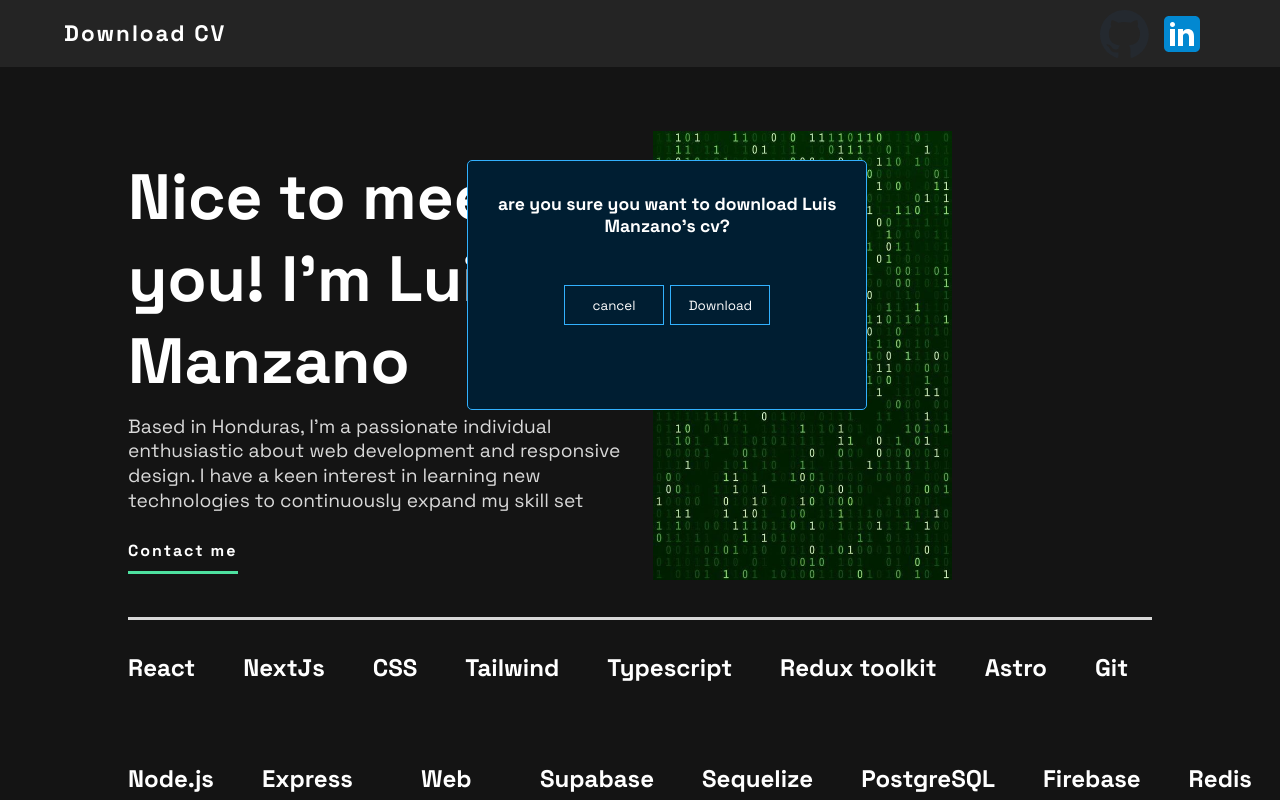
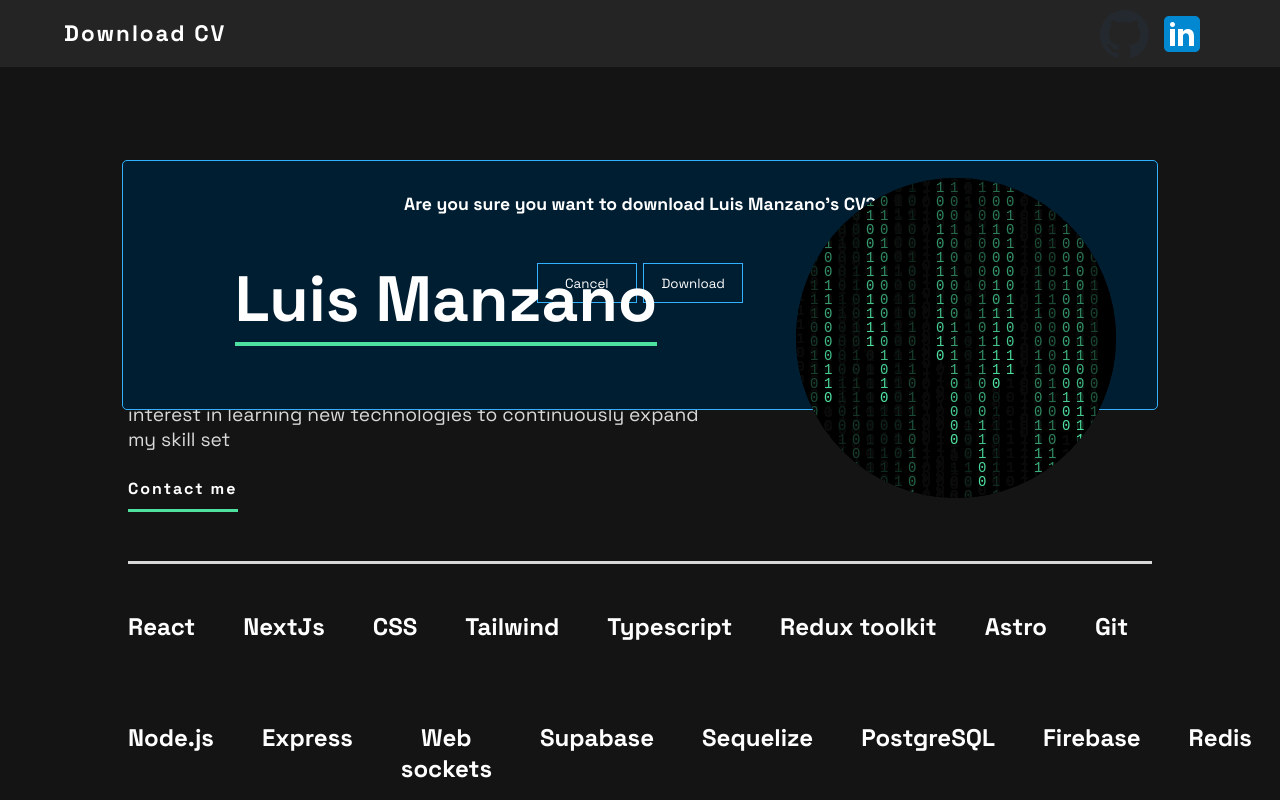
Before and after one commit to Luuiskame/portafolio, a React (Vite) app in the folder client/: page / in a window 1280 px wide. Both pictures are taken after a click on the element "Download CV". Shown: the top 800 px of the page. Built offline with nearby package versions, Linux system fonts and the light colour scheme.

Commit message:
feat: adding canvas at header and new styles for different screen sizes

```diff
--- a/client/src/Components/Header/Header.jsx
+++ b/client/src/Components/Header/Header.jsx
@@ -1,26 +1,95 @@
-import styles from "./Header.module.css";
-
-import mainImage from "../../assets/ProjectsPictures/main-picture-portafolio.jpg";
-
-// import cv from '../../assets/Luis-Manzano-CV.pdf'
-import { useState } from "react";
+import { useEffect, useRef } from "react"
+import styles from "./Header.module.css"
 
 const Header = () => {
+  const canvasRef = useRef(null)
+
+  useEffect(() => {
+    const canvas = canvasRef.current
+    if (!canvas) return
+
+    const ctx = canvas.getContext("2d")
+    if (!ctx) return
+
+    // Set canvas dimensions to match container
+    const resizeCanvas = () => {
+      const container = canvas.parentElement
+      if (container) {
+        canvas.width = container.clientWidth
+        canvas.height = container.clientHeight
+      }
+    }
+
+    // Initial resize
+    resizeCanvas()
+
+    // Handle window resize
+    window.addEventListener("resize", resizeCanvas)
+
+    // Binary digits
+    const binary = ["0", "1"]
+
+    // Create columns for binary rain
+    const fontSize = 14
+    const columns = Math.floor(canvas.width / fontSize)
+
+    // Array to track the y position of each column
+    const drops = []
+    for (let i = 0; i < columns; i++) {
+      drops[i] = Math.random() * -100
+    }
+
+    // Animation function
+    const draw = () => {
+      // Semi-transparent black background to create trail effect
+      ctx.fillStyle = "rgba(0, 0, 0, 0.05)"
+      ctx.fillRect(0, 0, canvas.width, canvas.height)
+
+      // Green text
+      ctx.fillStyle = "#4ee1a0"
+      ctx.font = `${fontSize}px monospace`
+
+      // Draw binary characters
+      for (let i = 0; i < drops.length; i++) {
+        // Random binary character
+        const text = binary[Math.floor(Math.random() * binary.length)]
+
+        // Draw the character
+        ctx.fillText(text, i * fontSize, drops[i] * fontSize)
+
+        // Move the drop down
+        drops[i]++
+
+        // Reset drop to top with random offset if it reaches bottom
+        if (drops[i] * fontSize > canvas.height && Math.random() > 0.975) {
+          drops[i] = 0
+        }
+      }
+    }
+
+    // Run animation
+    const interval = setInterval(draw, 50)
+
+    // Cleanup
+    return () => {
+      clearInterval(interval)
+      window.removeEventListener("resize", resizeCanvas)
+    }
+  }, [])
+
   return (
     <header className={styles.header}>
-      <figure className={styles.mainImageContainer}>
-        <img src={mainImage} alt="" />
-      </figure>
+      <div className={styles.mainImageContainer}>
+        <canvas ref={canvasRef} className={styles.binaryCanvas} />
+      </div>
 
       <div className={styles.headerTextContainer}>
         <h1>
-          Nice to meet you! I'm{" "}
-          <span className={styles.h1Gradient}>Luis Manzano</span>
+          Nice to meet you! I'm <span className={styles.h1Gradient}>Luis Manzano</span>
         </h1>
         <p>
-          Based in Honduras, I'm a passionate individual enthusiastic about web
-          development and responsive design. I have a keen interest in learning
-          new technologies to continuously expand my skill set
+          Based in Honduras, I'm a passionate individual enthusiastic about web development and responsive design. I
+          have a keen interest in learning new technologies to continuously expand my skill set
         </p>
 
         <a href="#footer">
@@ -30,7 +99,7 @@ const Header = () => {
 
       <div className={styles.bottomLine}></div>
     </header>
-  );
-};
+  )
+}
 
-export default Header;
+export default Header
--- a/client/src/Components/Header/Header.module.css
+++ b/client/src/Components/Header/Header.module.css
@@ -1,19 +1,25 @@
 .header {
   margin-top: 2rem;
+  /* height: 60dvh; */
   display: flex;
   flex-direction: column;
   align-items: center;
   gap: 2rem;
 }
 
-
 .mainImageContainer {
   width: 14rem;
+  height: 14rem;
+  border-radius: 50%;
+  overflow: hidden;
+  position: relative;
+}
 
-  & img {
-    width: 100%;
-    height: 100%;
-  }
+.binaryCanvas {
+  width: 100%;
+  height: 100%;
+  display: block;
+  background-color: #000;
 }
 
 .headerTextContainer {
@@ -58,19 +64,50 @@
   }
 }
 
+.h1Gradient {
+  position: relative;
+  display: inline-block;
+}
+
+.h1Gradient::after {
+  content: "";
+  position: absolute;
+  left: 0;
+  bottom: -6px;
+  width: 100%;
+  height: 4px;
+  background-color: #4ee1a0;
+}
+
 .bottomLine {
   height: 3px;
   width: 100%;
   background-color: #d8d8d8;
 }
 
-@media screen and (min-width: 768px) {
+@media screen and (min-width: 1024px) {
   .header {
     display: grid;
+    height: 60dvh;
     grid-template-areas:
       "navbar navbar"
       "textWithImage image"
       "line line";
+  }
+  .mainImageContainer {
+    grid-area: image;
+    width: 20rem;
+    height: 20rem;
+    border-radius: 50%;
+    overflow: hidden;
+    position: relative;
+  }
+
+  .binaryCanvas {
+    width: 100%;
+    height: 100%;
+    display: block;
+    background-color: #000;
   }
 
   .imagesContainer {
@@ -91,13 +128,24 @@
     }
   }
 
-  .mainImageContainer {
+  /* .mainImageContainer {
     grid-area: image;
     min-width: 18rem;
     width: 60%;
-  }
+    height: 18rem;
+  } */
 
   .bottomLine {
     grid-area: line;
   }
 }
+
+@media screen and (min-width: 1440px){
+  .header {
+    height: 70dvh;
+  }
+  .mainImageContainer {
+    width: 28rem;
+    height: 28rem;
+  }
+}
--- a/client/src/Components/Header/MainHeader.jsx
+++ b/client/src/Components/Header/MainHeader.jsx
@@ -1,12 +1,8 @@
-import React from "react";
 import { useState } from "react";
-
 import styles from "./MainHeader.module.css";
-
 import githubLogo from "../../assets/github-mark.svg";
 import linkedinLogo from "../../assets/icons8-linkedin.svg";
 
-// socials
 const github = "https://github.com/Luuiskame";
 const linkedin = "https://www.linkedin.com/in/luis-manzano-088635258";
 
@@ -14,12 +10,11 @@ export default function MainHeader() {
   const [displayDownloadMessage, setDisplayDownloadMessage] = useState(false);
 
   const handleClick = () => {
-    setDisplayDownloadMessage(!displayDownloadMessage);
-    console.log(displayDownloadMessage);
+    setDisplayDownloadMessage(true);
   };
 
   const cancelDownload = () => {
-    setDisplayDownloadMessage(!displayDownloadMessage);
+    setDisplayDownloadMessage(false);
   };
 
   const handleDownloadCv = () => {
@@ -29,40 +24,38 @@ export default function MainHeader() {
     document.body.appendChild(link);
     link.click();
     document.body.removeChild(link);
-    setDisplayDownloadMessage(!displayDownloadMessage);
+    setDisplayDownloadMessage(false);
   };
+
   return (
     <div className={styles.mainContainer}>
       <div className={styles.imagesContainer}>
         <h3 onClick={handleClick}>Download CV</h3>
 
         <div className={styles.twoImagesContainer}>
-          <figure
-            className={`${styles.socialsContainer} ${styles.githubContainer}`}
-          >
-            <a href={github} target="_blank">
+          <figure className={`${styles.socialsContainer} ${styles.githubContainer}`}>
+            <a href={github} target="_blank" rel="noreferrer">
               <img src={githubLogo} alt="github logo" />
             </a>
           </figure>
 
-          <figure
-            className={`${styles.socialsContainer} ${styles.linkedinContainer}`}
-          >
-            <a href={linkedin} target="_blank">
+          <figure className={`${styles.socialsContainer} ${styles.linkedinContainer}`}>
+            <a href={linkedin} target="_blank" rel="noreferrer">
               <img src={linkedinLogo} alt="linkedin logo" />
             </a>
           </figure>
         </div>
 
         <div
-          className={
-            displayDownloadMessage ? styles.displayCard : styles.displayCardOff
-          }
+          className={`
+            ${styles.displayCardBase}
+            ${displayDownloadMessage ? styles.displayCardEnter : styles.displayCardExit}
+          `}
         >
-          <p>are you sure you want to download Luis Manzano's cv?</p>
+          <p>Are you sure you want to download Luis Manzano's CV?</p>
 
           <div className={styles.displayCardBtnsContainer}>
-            <button onClick={cancelDownload}>cancel</button>
+            <button onClick={cancelDownload}>Cancel</button>
             <button onClick={handleDownloadCv}>Download</button>
           </div>
         </div>
--- a/client/src/Components/Header/MainHeader.module.css
+++ b/client/src/Components/Header/MainHeader.module.css
@@ -110,6 +110,47 @@
     }
   }
 }
+
+.displayCardBase {
+  position: absolute;
+  text-align: center;
+  height: 250px;
+  width: 90%;
+  margin: 0 auto;
+  top: 10rem;
+  left: 5%;
+  background-color: #001e32;
+  border: 1px solid #32b1fe;
+  border-radius: 5px;
+  display: flex;
+  flex-direction: column;
+  gap: 3em;
+  opacity: 0;
+  transform: scale(0.95);
+  pointer-events: none;
+  transition: opacity 0.3s ease, transform 0.3s ease;
+  z-index: 10;
+}
+
+.displayCardEnter {
+  opacity: 1;
+  transform: scale(1);
+  pointer-events: auto;
+}
+
+.displayCardExit {
+  opacity: 0;
+  transform: scale(0.95);
+  pointer-events: none;
+}
+
+.displayCardBase p {
+  width: 90%;
+  margin: 2rem auto 0 auto;
+  font-weight: 700;
+  font-size: 1.1rem;
+}
+
 @media screen and (min-width: 768px) {
   .mainImageContainer {
     grid-area: image;
```
